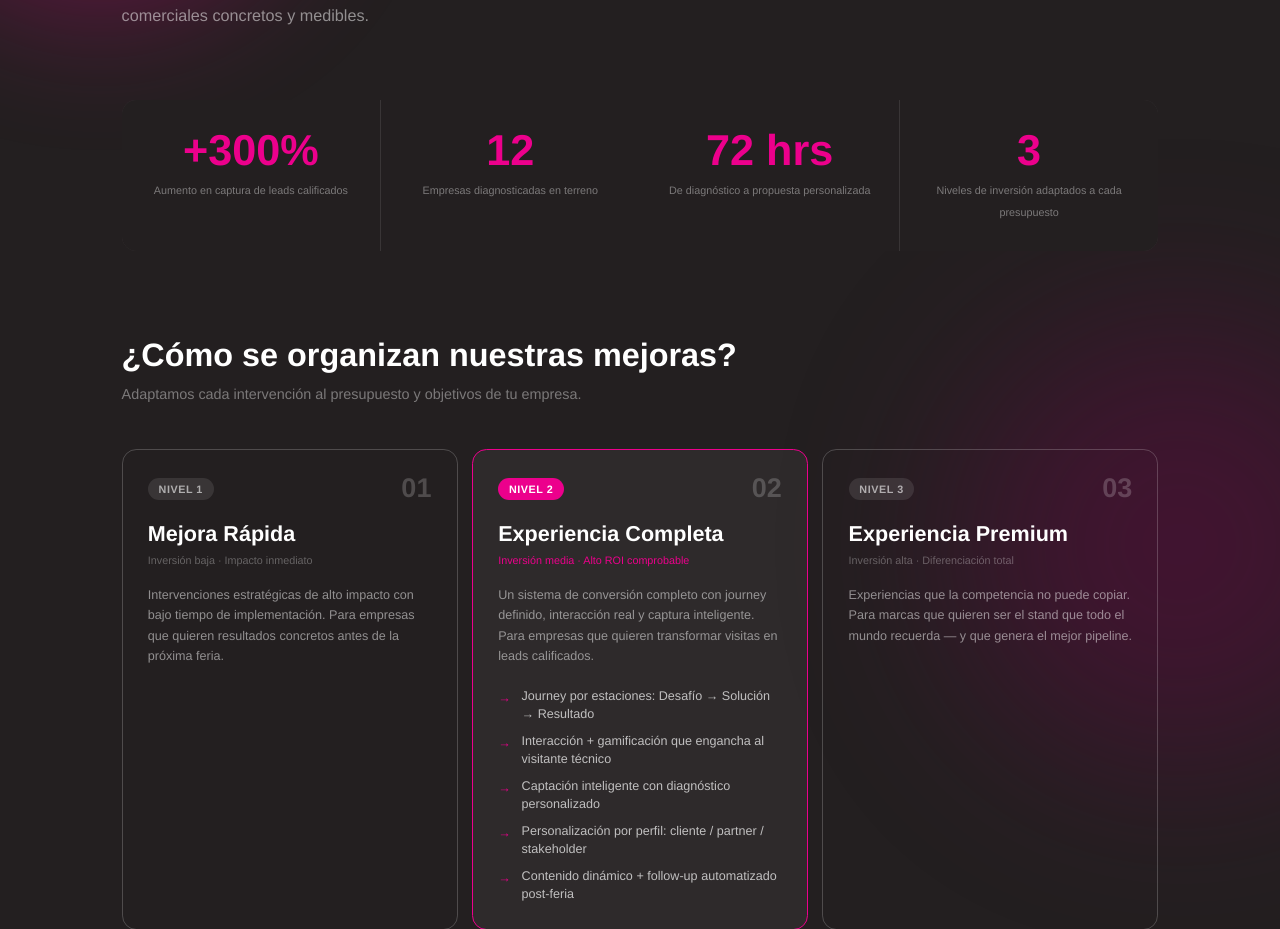
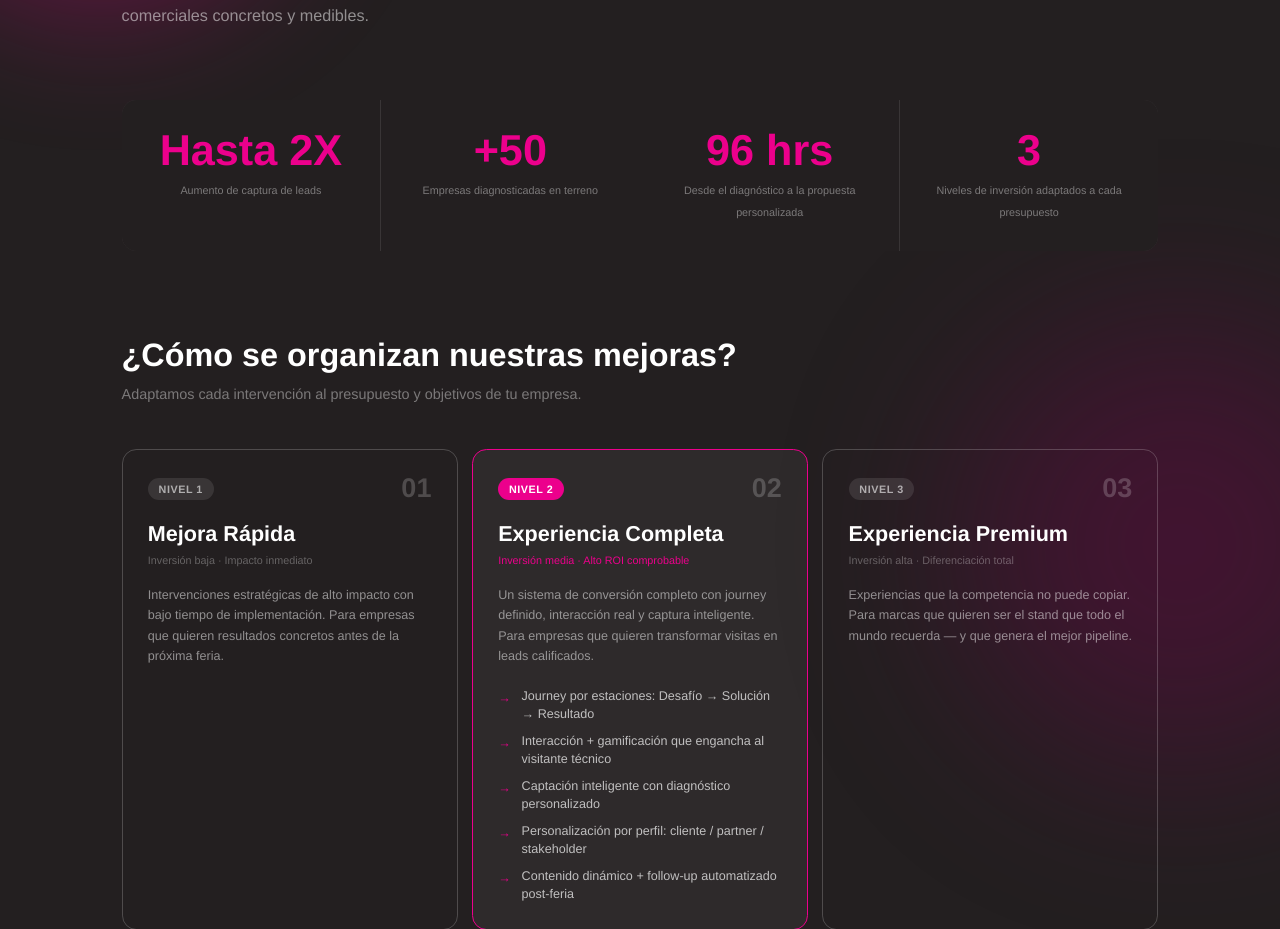
Before and after one commit to sebavigneaux-ui/lapizarra, a Next.js app: page / in a window 1280 px wide. Shown: the part 8607-9536 px from the top of the page. Built offline with nearby package versions, Linux system fonts and the light colour scheme.

Commit message:
Update Ferias & Stands stats copy
Co-Authored-By: Claude Sonnet 4.6 <noreply@anthropic.com>

```diff
--- a/app/components/FeriasStands.tsx
+++ b/app/components/FeriasStands.tsx
@@ -87,9 +87,9 @@ const fases = [
 ];
 
 const stats = [
-  { valor: "+300%", label: "Aumento en captura de leads calificados" },
-  { valor: "12", label: "Empresas diagnosticadas en terreno" },
-  { valor: "72 hrs", label: "De diagnóstico a propuesta personalizada" },
+  { valor: "Hasta 2X", label: "Aumento de captura de leads" },
+  { valor: "+50", label: "Empresas diagnosticadas en terreno" },
+  { valor: "96 hrs", label: "Desde el diagnóstico a la propuesta personalizada" },
   { valor: "3", label: "Niveles de inversión adaptados a cada presupuesto" },
 ];
 
```
